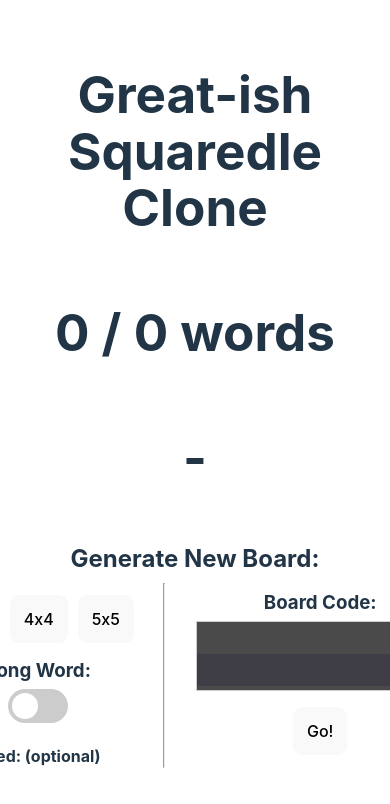
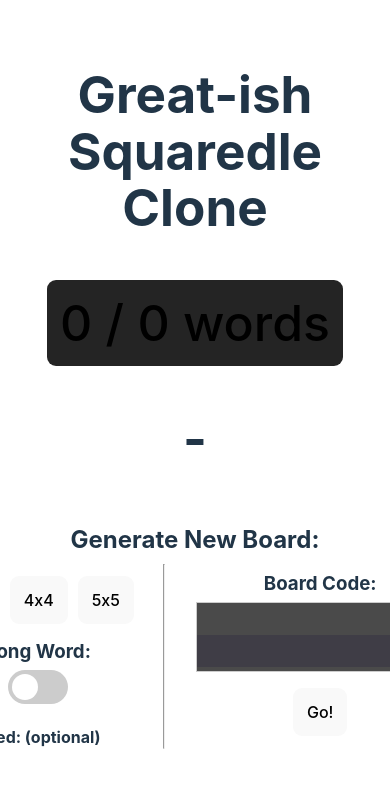
Before and after one commit to iolynx/squaredle, a React (Vite) app: page / in a window 390 px wide. Shown: the top 804 px of the page. Built offline with nearby package versions, Linux system fonts and the light colour scheme.

Commit message:
fixed some phone bugs
involving dragging out of the area

```diff
--- a/src/Board.jsx
+++ b/src/Board.jsx
@@ -1,6 +1,6 @@
 import { useState, useEffect } from "react";
 import Tile from "./Tile";
-import { generateRandomBoard, getNumberOfWords, wordIsValid } from "./helper.jsx"
+import { generateRandomBoard, getAllWords, getNumberOfWords, wordIsValid } from "./helper.jsx"
 
 
 // eslint-disable-next-line react/prop-types
@@ -50,10 +50,20 @@ const Board = ({ initialRows = 3, initialCols = 3 }) => {
   const generateBoardFromCode = () => {
     const boardCode = document.getElementById("boardcode").value;
     console.log("Board Code: ", boardCode)
+    // TODO: FINISH THIS
+  }
+
+  const showAllWords = () => {
+    const a = getAllWords();
+    console.log(a);
+    alert(a);
   }
 
 
   const regenerateBoard = (rows, cols) => {
+    if (!confirm("Do you want to create a new Board? (This will delete all your progress)")) {
+      return;
+    }
     setRows(rows);
     setCols(cols);
     setPoints(0);
@@ -65,7 +75,7 @@ const Board = ({ initialRows = 3, initialCols = 3 }) => {
       console.log("long words enabled");
     }
     setBoard(generateRandomBoard(rows, cols, lwToggle.checked));;
-    setTotalWords(getNumberOfWords())
+    setTotalWords(getNumberOfWords());
     setSelectedPath([]);
     setFoundWords([])
   };
@@ -101,6 +111,7 @@ const Board = ({ initialRows = 3, initialCols = 3 }) => {
     if (isDragging) {
       console.log(defaultStyle)
       console.log(selectedPath)
+      if (selectedPath === undefined) { return; }
       setSelectedPath((prevPath) => {
         const lastPos = prevPath[prevPath.length - 1];
         const newPos = [rowIndex, colIndex];
@@ -127,6 +138,9 @@ const Board = ({ initialRows = 3, initialCols = 3 }) => {
         }
 
         // Check if the new position is one cell away from the last position
+        if (lastPos === undefined) {
+          return;
+        }
         if (Math.abs(lastPos[0] - rowIndex) <= 1 && Math.abs(lastPos[1] - colIndex) <= 1) {
           let selectedWord = "";
           for (let i = 0; i < prevPath.length; ++i) {
@@ -143,11 +157,6 @@ const Board = ({ initialRows = 3, initialCols = 3 }) => {
     }
   };
 
-  const triggerAnimation = () => {
-    setIsAnimating('none')
-    setTimeout(() => setIsAnimating(), 1000)
-  }
-
   const onMouseUp = () => {
     // setDefaultStyle(true);
     setDefaultStyleAll(true);
@@ -162,6 +171,9 @@ const Board = ({ initialRows = 3, initialCols = 3 }) => {
     console.log(foundWords)
     if (wordIsValid(selectedWord)) {
       if (foundWords.includes(selectedWord)) {
+        const cw = currentWord;
+        setCurrentWord("Already found.");
+        setTimeout(() => setCurrentWord(cw), 1400);
         return
       }
       setPoints((prevPoints) => prevPoints + selectedWord.length * 2);
@@ -189,6 +201,7 @@ const Board = ({ initialRows = 3, initialCols = 3 }) => {
 
 
   const renderPath = () => {
+    if (selectedPath === undefined) { return; }
     if (selectedPath.length > 1) {
       // console.log(pos);
       const mul = 130;
@@ -223,7 +236,7 @@ const Board = ({ initialRows = 3, initialCols = 3 }) => {
     <div style={{ alignItems: "center", justifyContent: "center" }}>
 
       <div>
-        <h1> {foundWords.length} / {totalWords} words </h1>
+        <button className="text-button" onClick={() => showAllWords()} > {foundWords.length} / {totalWords} words </button>
       </div>
 
 
--- a/src/helper.jsx
+++ b/src/helper.jsx
@@ -8,7 +8,6 @@ const wordObj = words3.reduce((obj, word) => {
   return obj;
 }, {})
 
-let numberOfWords = 0;
 let answerList = []
 
 
@@ -34,9 +33,12 @@ function shuffleArray(array) {
   return array;
 }
 
+export function getAllWords() {
+  return answerList;
+}
 
 export function getNumberOfWords() {
-  return numberOfWords;
+  return answerList.length;
 }
 
 // TODO CHANGE THE ORDER OF THE WHILE LOOPS AND REMOVE THE CHARACTERS ALREADY IN THE LONGWORD FROM THE CHARACTERSET
@@ -47,7 +49,6 @@ export function generateRandomBoard(rows, cols, longWords) {
     answerList = findAllWords(board);
   } while (answerList.length < 12)
 
-  numberOfWords = answerList.length
   console.log(answerList)
   return board
 }
--- a/src/index.css
+++ b/src/index.css
@@ -77,6 +77,13 @@ button:focus-visible {
   }
 }
 
+.text-button{
+  border: none;
+  font-size: 50px;
+  font-weight: 5pt;
+  background-color: #242424;
+}
+
 fieldset {
   border: 3px solid white;
   border-radius: 10px;
```
Also changed, not shown: todo.txt (added).
